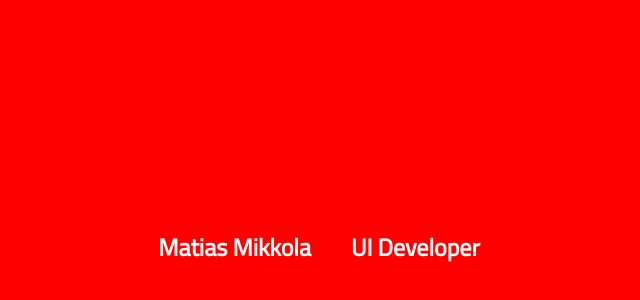
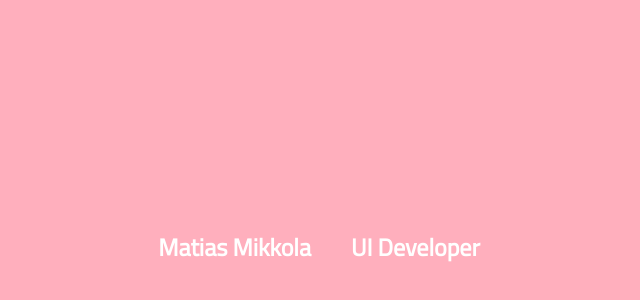
Before and after one commit to MatiasMikkola12/home, a React (Create React App) app: page / in a window 1280 px wide. Shown: the part 152-452 px from the top of the page, without its empty margins (1-641 px from the left). Built offline with nearby package versions, Linux system fonts and the light colour scheme.

Commit message:
Add pink bg color

```diff
--- a/src/App.css
+++ b/src/App.css
@@ -1,5 +1,5 @@
 .hero {
-  background-color: red;
+  background-color: #ffafbd;
   height: 100vh;
 }
 
```
